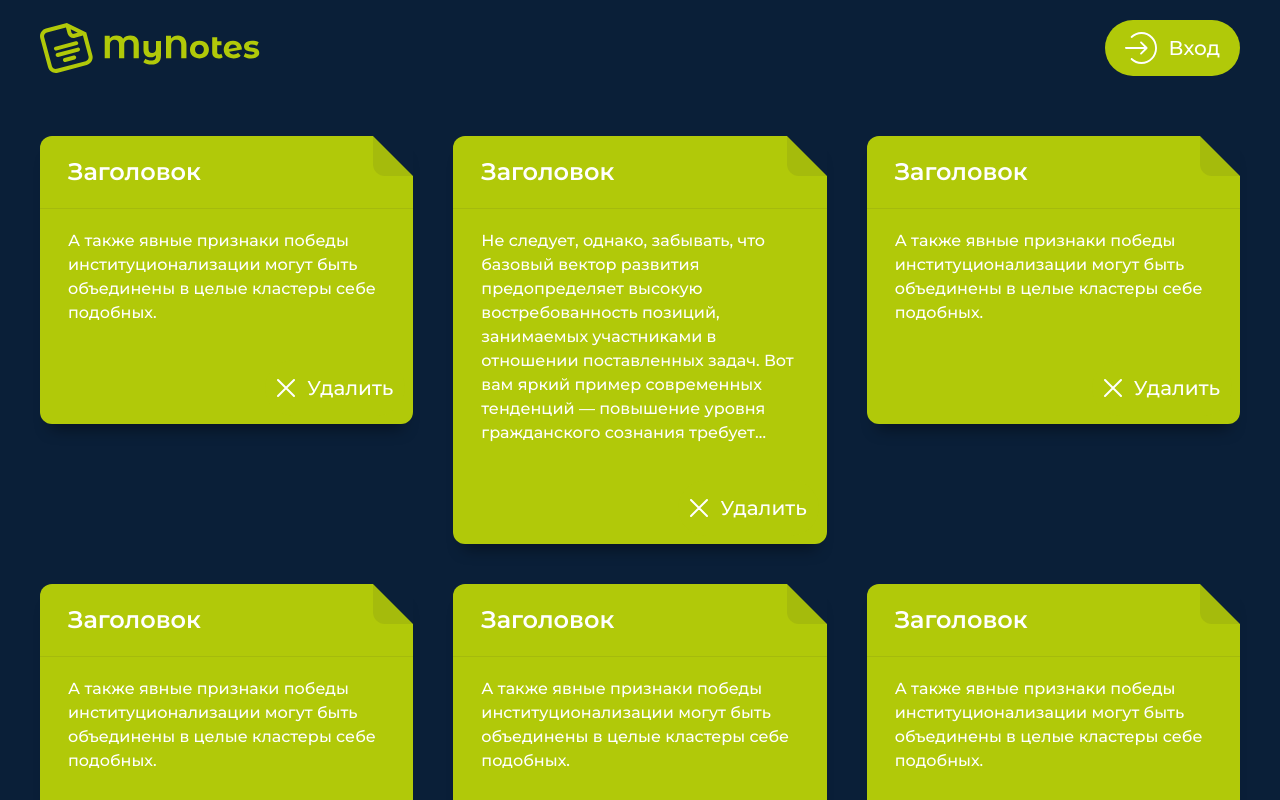
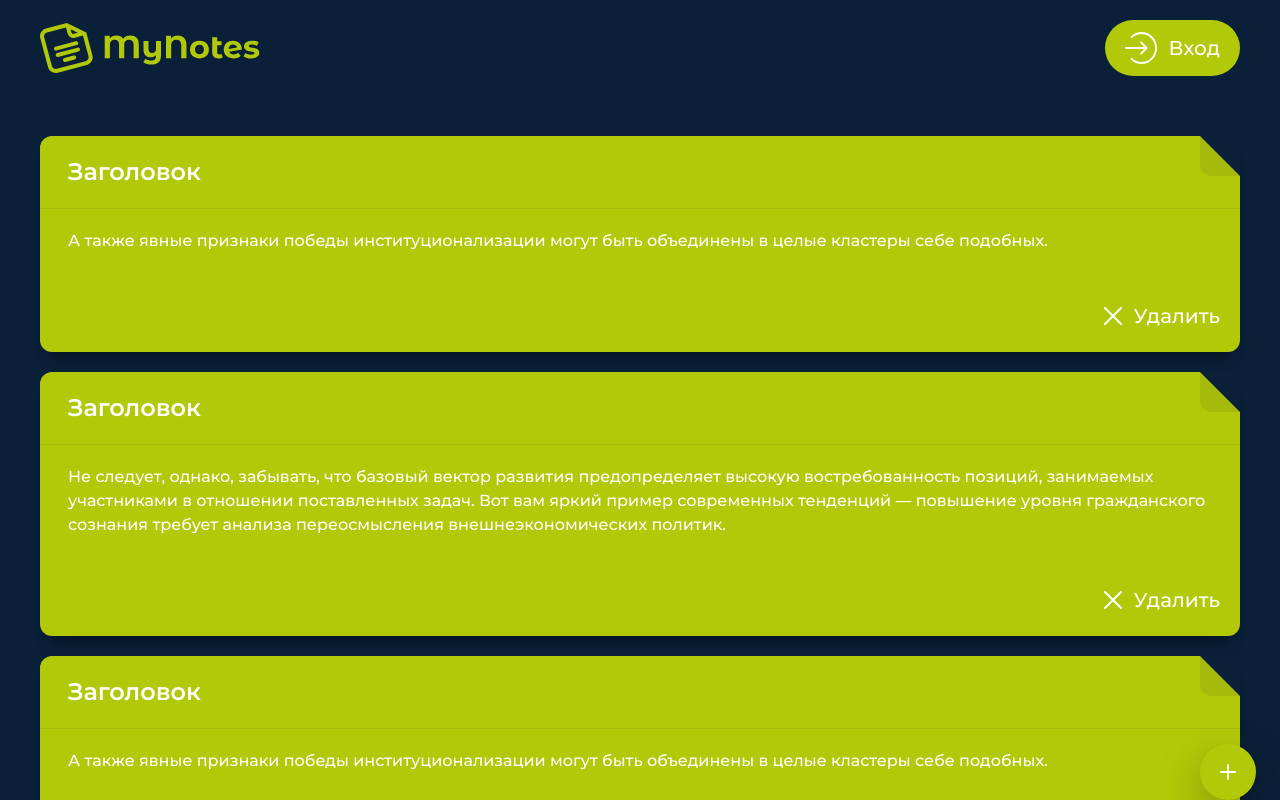
Before and after one commit to vytalymedvedev/my-notes, a Vue app: page / in a window 1280 px wide. Shown: the top 800 px of the page. Built offline with nearby package versions, Linux system fonts and the light colour scheme.

Commit message:
Add add note button

```diff
--- a/src/components/NotePage.vue
+++ b/src/components/NotePage.vue
@@ -1,20 +1,30 @@
 <template>
-  <main class="notePage">
+  <main class="note-page">
+    <div class="note-page__table">
       <NotePrimary
         v-for="(note, index) of notes"
         :title="note.title"
         :content="note.content"
         :key="index"
       />
+    </div>
+
+    <button-primary @click="handleAddNote" class="note-page__add-note-button">
+      <template slot="icon">
+        <img src="/plus.svg" alt="remove icon" class="note-page__add-note-button-icon">
+      </template>
+    </button-primary>
   </main>
 </template>
 
 <script>
+import ButtonPrimary from './ButtonPrimary.vue';
 import NotePrimary from './NotePrimary.vue';
 
 export default {
   name: 'NotePage',
   components: {
+    ButtonPrimary,
     NotePrimary,
   },
   data() {
@@ -66,30 +76,63 @@ export default {
         },
       ],
     }
+  },
+  methods: {
+    handleAddNote() {
+
+    }
   }
 }
 </script>
 
 <style scoped>
-.notePage {
+.note-page {
   height: 100vh;
+  padding-top: 20px;
+}
+
+.note-page__table {
   display: grid;
   grid-template-columns: 1fr;
   gap: 20px;
-  padding-top: 20px;
 }
 
 @media screen and (min-width: 768px) {
-	.notePage {
+	.note-page {
 		padding-top: 40px;
 	}
 }
 
-@media screen and (min-width: 1100px) {
-	.notePage {
+@media screen and (min-width: 1920px) {
+	.note-page__table {
 		grid-template-columns: 1fr 1fr 1fr;
     gap: 40px;
     grid-auto-rows: min-content;
 	}
 }
+
+.note-page__add-note-button {
+  position: -webkit-sticky;
+  position: sticky;
+  bottom: 0;
+  box-shadow: 0 15px 46px -10px rgba(0, 0, 0, 0.6);
+  margin-left: auto;
+  margin-right: -1rem;
+}
+
+@media screen and (min-width: 1366px) {
+	.note-page__add-note-button {
+		margin-right: -4rem;
+	}
+}
+
+@media screen and (min-width: 1920px) {
+	.note-page__add-note-button {
+		margin-right: -6rem;
+	}
+}
+
+.note-page__add-note-button-icon {
+  width: 16px;
+}
 </style>
```
Also changed, not shown: public/plus.svg (added). Lines whose indentation alone changed are shown as unchanged.
